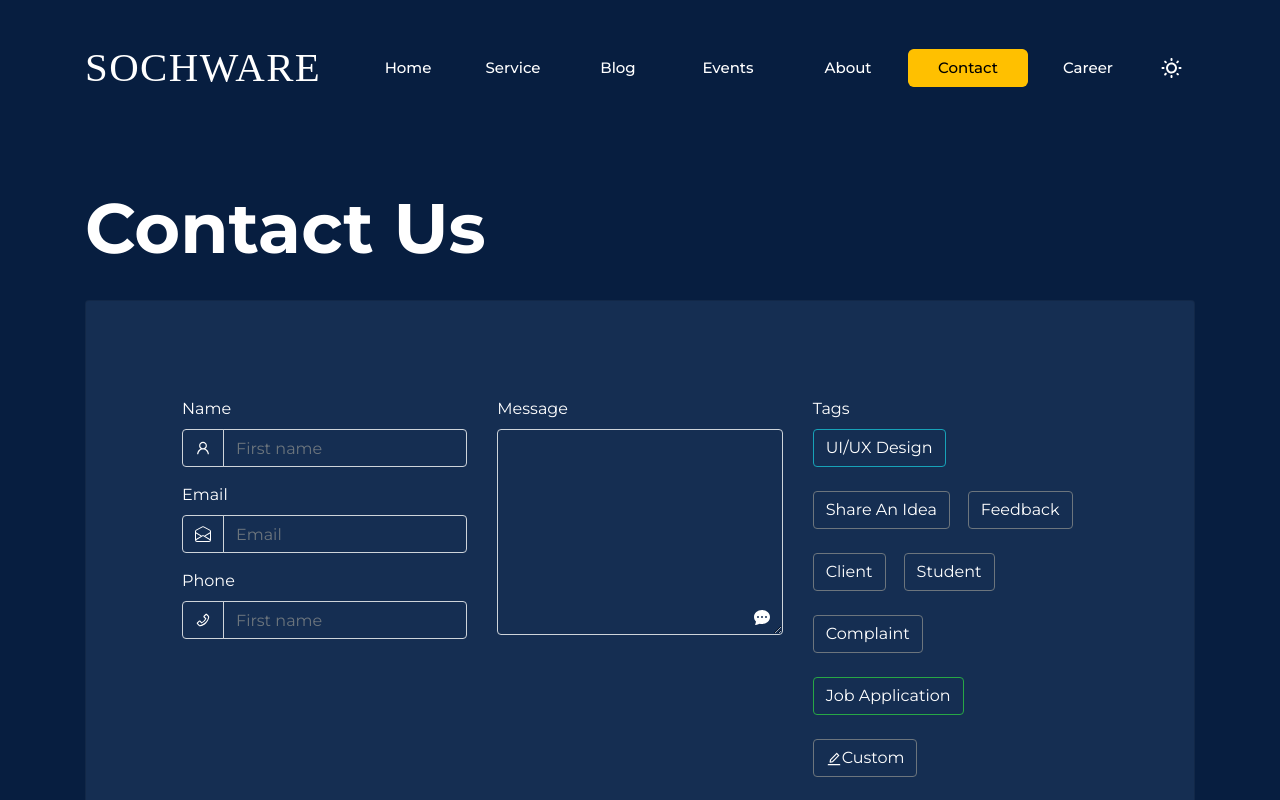
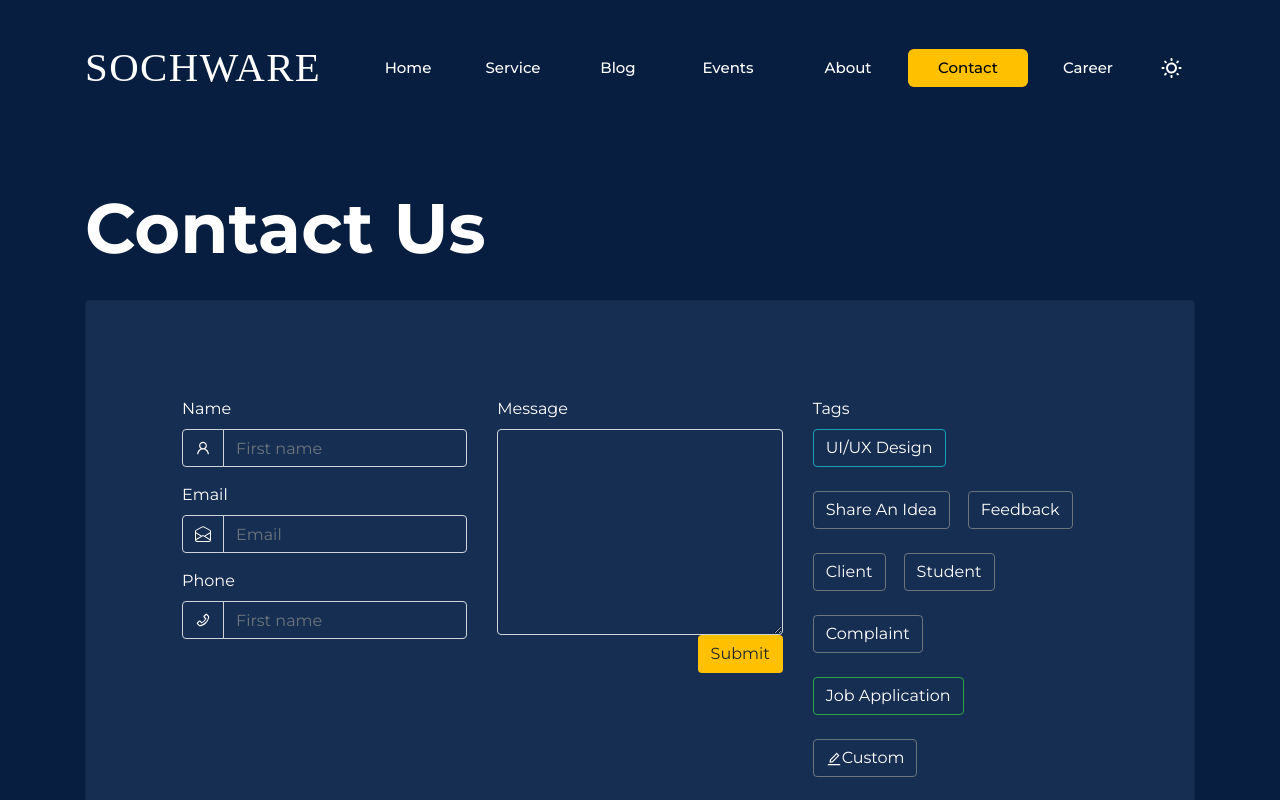
Before and after one commit to timeportal21/sochware-update, a React (Create React App) app: page /contact in a window 1280 px wide. Shown: the top 800 px of the page. Built offline with nearby package versions, Linux system fonts and the light colour scheme.

Commit message:
added submit button

```diff
--- a/src/pages/Contact/Contact.js
+++ b/src/pages/Contact/Contact.js
@@ -157,9 +157,10 @@ function Contact({ heroColor }) {
                                                                 ></textarea>
                                                                 <button
                                                                     type="submit"
-                                                                    className="btn btn-md"
+                                                                    className={`btn btn-md ${heroColor}`}
                                                                 >
-                                                                    <BsFillChatDotsFill />
+                                                                    Submit
+                                                                    {/* <BsFillChatDotsFill /> */}
                                                                 </button>
                                                             </div>
                                                         </div>
--- a/src/pages/Contact/_contact.scss
+++ b/src/pages/Contact/_contact.scss
@@ -53,11 +53,18 @@
 }
 
 .text-area-message {
-    position: relative;
+    // position: relative;
     button {
         position: absolute;
-        bottom: 0;
-        right: 0;
+        // bottom: 0;
+        right: 15px;
+        &.hero-light {
+            background-color: #071e40;
+            color: #fff !important;
+        }
+        &.hero-dark {
+            background-color: #ffc000;
+        }
     }
 }
 
```
